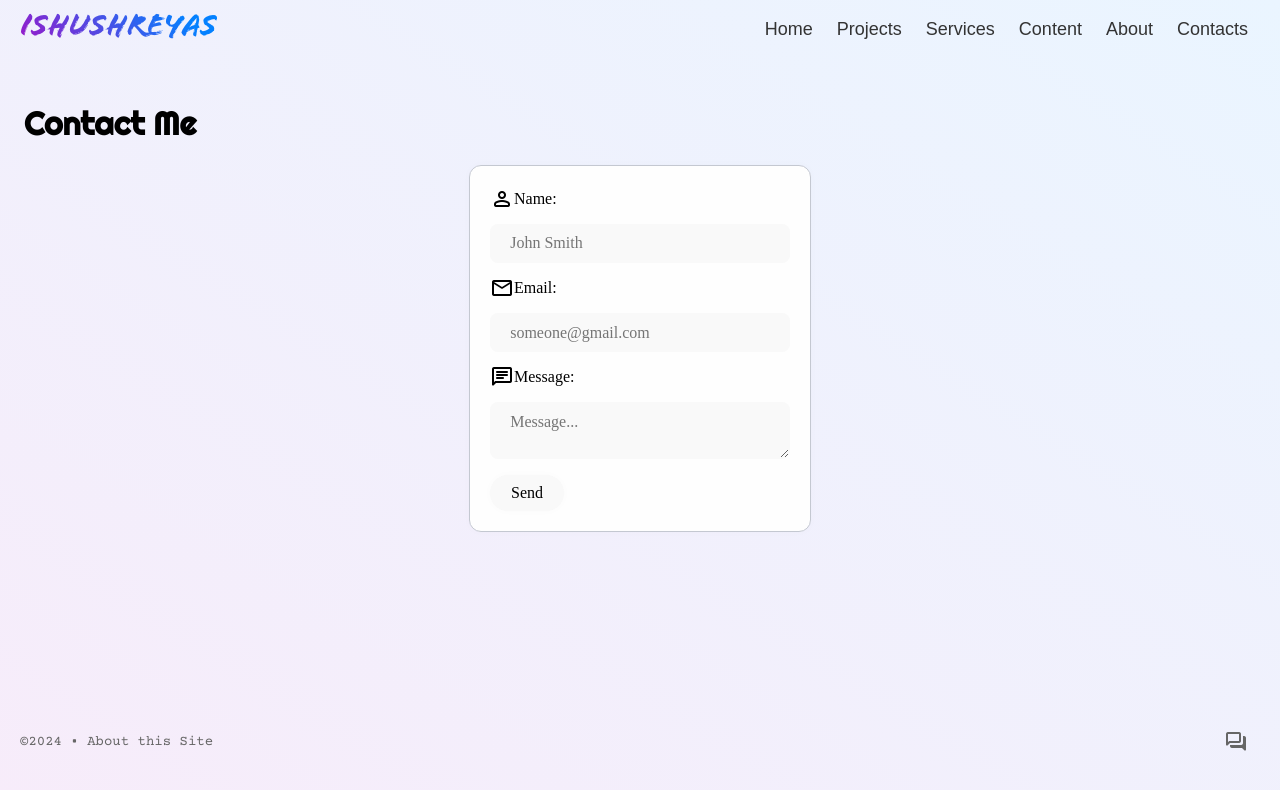
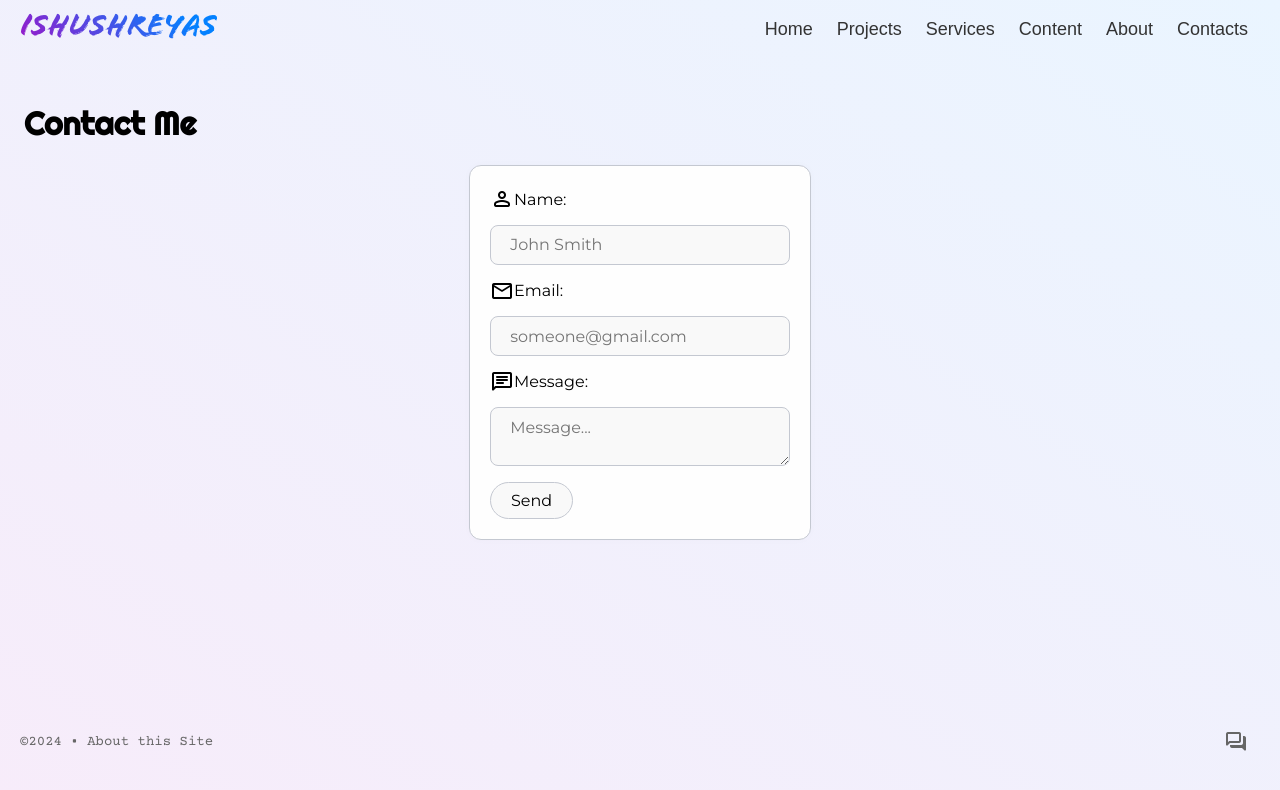
Before and after one commit to ishushreyas/ishushreyas, a React (Vite) app in the folder frontend/: page /contact-me in a window 1280 px wide. Shown: the top 790 px of the page. Built offline with nearby package versions, Linux system fonts and the light colour scheme.

Commit message:
Update contact.jsx

```diff
--- a/frontend/src/routes/contact.jsx
+++ b/frontend/src/routes/contact.jsx
@@ -34,12 +34,12 @@ export default function Contact() {
       <h1 className="righteous">Contact Me</h1>
       <div className="flex j-c a-i">
         <div className='bs-2 bd-1 bg-1 br-2 p-3 cw-1'>
-          <label className="flex j-l a-i"><span className="material-symbols-rounded">person</span><p className="poppins">Name: </p></label>
-          <input type="text" name='name' placeholder="John Smith" onChange={onChangeHandler} className="cw-2 poppins"/>
-          <label className="flex j-l a-i"><span className="material-symbols-rounded">email</span><p className="poppins">Email: </p></label>
-          <input type="email" name='email' placeholder="someone@gmail.com" onChange={onChangeHandler} className="cw-2 poppins"/>
-          <label className="flex j-l a-i"><span className="material-symbols-rounded">message</span><p className="poppins">Message: </p></label>
-          <textarea name='message' placeholder="Message..." onChange={onChangeHandler} className="cw-2 poppins"></textarea> <br />
+          <label className="flex j-l a-i"><span className="material-symbols-rounded">person</span><p className="p">Name: </p></label>
+          <input type="text" name='name' placeholder="John Smith" onChange={onChangeHandler} className="bd-1 cw-2 p"/>
+          <label className="flex j-l a-i"><span className="material-symbols-rounded">email</span><p className="p">Email: </p></label>
+          <input type="email" name='email' placeholder="someone@gmail.com" onChange={onChangeHandler} className="bd-1 cw-2 p"/>
+          <label className="flex j-l a-i"><span className="material-symbols-rounded">message</span><p className="p">Message: </p></label>
+          <textarea name='message' placeholder="Message..." onChange={onChangeHandler} className="bd-1 cw-2 p"></textarea> <br />
           <Form
                 method="post"
                 action="contact"
@@ -48,7 +48,7 @@ export default function Contact() {
                   handleOnSubmit();
                 }}
           >
-              <button className="bs-2 t-5 m-3 p-3 br-1 poppins">Send</button>
+              <button className="bd-1 m-3 p-3 br-1 p">Send</button>
           </Form>
         </div>
       </div>
```
